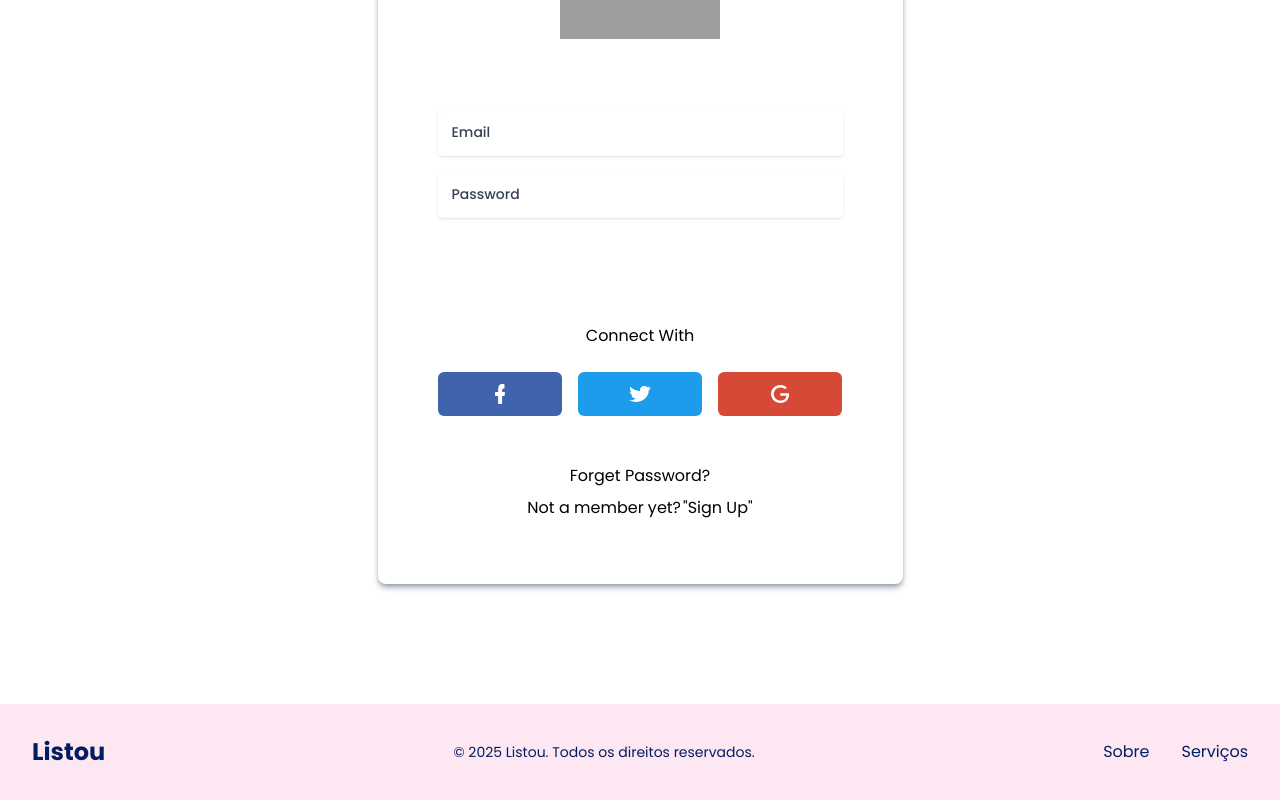
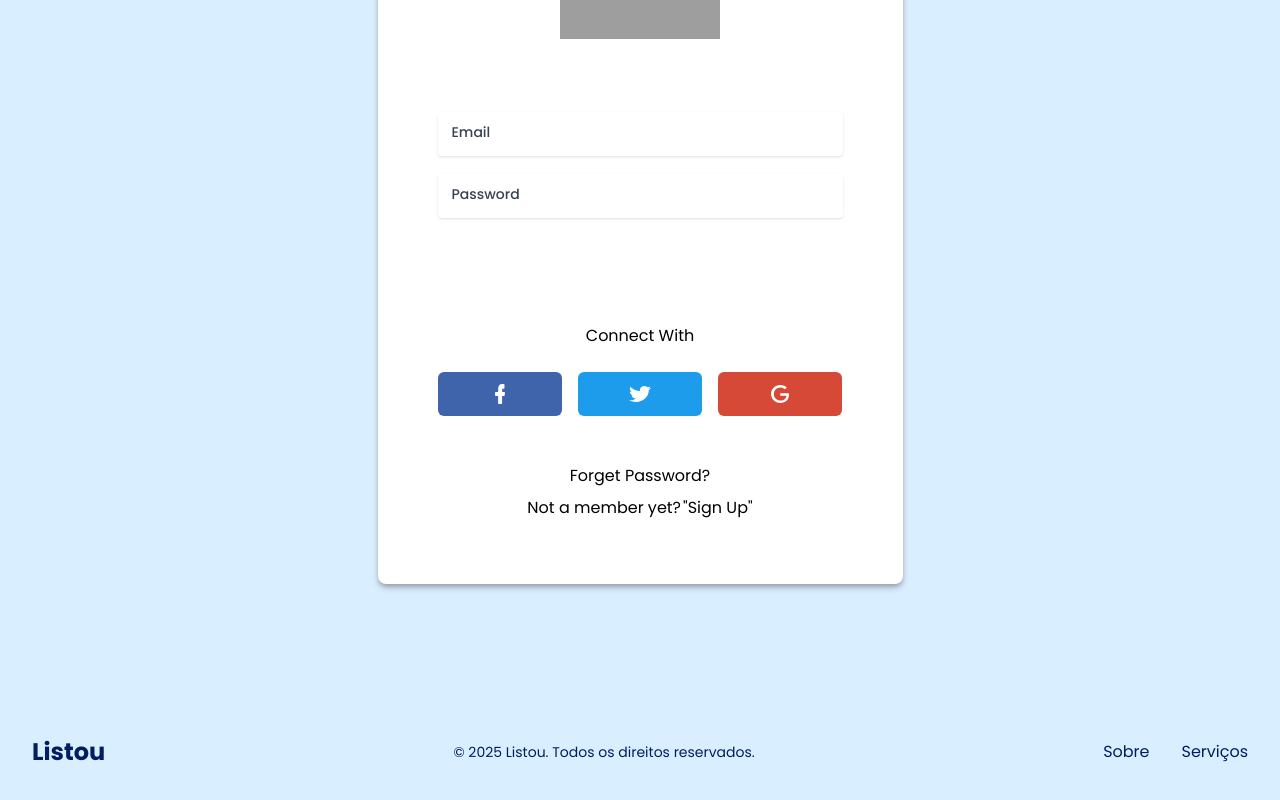
Before and after one commit to StanleyFerreiraC/listas_presentes_web, a React (Vite) app: page /listas_presentes_web/login in a window 1280 px wide. Shown: the part 353-1153 px from the top of the page. Built offline with nearby package versions, Linux system fonts and the light colour scheme; grey boxes are pictures that could not be loaded.

Commit message:
Ajustes de navegação

```diff
--- a/src/components/Footer.tsx
+++ b/src/components/Footer.tsx
@@ -1,4 +1,4 @@
-import { Link } from "react-router-dom";
+import { Link, useLocation } from "react-router-dom";
 
 function Footer() {
     const links = [
@@ -6,8 +6,15 @@ function Footer() {
         { name: "Serviços", href: "#" },
     ];
 
+    const location = useLocation();
+    const isLoginPage = location.pathname === "/login";
+
     return (
-    <footer className="w-full bg-primary-100">
+        <footer
+        className={`w-full ${
+            isLoginPage ? "bg-secundary-100" : "bg-primary-100"
+        } `}
+        >
         <div className="mx-auto max-w-7xl px-4 py-8 sm:px-6 lg:px-8">
             <div className="flex flex-col items-center gap-8 lg:flex-row lg:justify-between">
             {/* Logo */}
--- a/src/components/Navbar.tsx
+++ b/src/components/Navbar.tsx
@@ -47,12 +47,12 @@ export default function Navbar() {
           </div> */}
           <div className="flex flex-1 items-center justify-start sm:items-stretch sm:justify-start p-1 sm:p-0">
             <div className="flex shrink-0 items-center">
-              <a
-                href="/"
+              <Link
+                to="/"
                 className="text-xl font-bold text-secundary-300 sm:text-2xl"
               >
                 Listou
-              </a>
+              </Link>
             </div>
             <div className="hidden sm:ml-6 sm:block">
               <div className="flex space-x-4">
--- a/src/pages/Home.tsx
+++ b/src/pages/Home.tsx
@@ -1,5 +1,11 @@
 import Button from "../components/Button.tsx";
 import CardServico from "../components/CardServico.tsx";
+import Presentes from "/img/presentes_v2.png";
+import Celular from "/img/celular.png";
+import Dashboard from "/img/dashboard.png";
+import Search from "/img/search.png";
+
+
 
 function Home() {
   return (
@@ -22,7 +28,7 @@ function Home() {
             </div>
             <div>
               <img
-                src="img/presentes_v2.png"
+                src={Presentes}
                 alt="Pricing Illustration"
                 className="w-6/7 lg:w-full max-w-lg mx-auto"
               />
@@ -49,7 +55,7 @@ function Home() {
           </p>
           <div className="flex flex-col gap-10 py-10 lg:py-24">
             <CardServico
-              imagemUrl="img/celular.png"
+              imagemUrl={Celular}
               imagemAlt="Celular"
               titulo="Pagamentos de ate 12x"
               descricao="Facilite para o seu convidado e dê opções variadas de
@@ -58,7 +64,7 @@ function Home() {
               invertido={false}
             />
             <CardServico
-              imagemUrl="img/dashboard.png"
+              imagemUrl={Dashboard}
               imagemAlt="Dashboard"
               titulo="Painel do Evento"
               descricao="Centralize todas as informações do seu evento em um só lugar. Acompanhe facilmente os custos, controle a lista de convidados e visualize os presentes selecionados — tudo de forma prática e intuitiva."
@@ -66,7 +72,7 @@ function Home() {
               invertido={true}
             />
             <CardServico
-              imagemUrl="img/search.png"
+              imagemUrl={Search}
               imagemAlt="search"
               titulo="Listas Personalizadas"
               descricao="Monte sua lista de presentes do jeito que desejar: divida o valor de cada presente entre vários convidados, adicione links diretos para facilitar a escolha e aproveite recursos exclusivos para tornar sua experiência única."
--- a/src/pages/Login.tsx
+++ b/src/pages/Login.tsx
@@ -2,7 +2,7 @@ import { Link } from "react-router-dom";
 
 function Login() {
   return (
-    <section className="bg-gray-1 py-20 dark:bg-dark lg:py-[120px]">
+    <section className="bg-secundary-100 py-20 dark:bg-dark lg:py-[120px]">
       <div className="container mx-auto">
         <div className="-mx-4 flex flex-wrap">
           <div className="w-full px-4">
```
Lines whose indentation alone changed are shown as unchanged.
